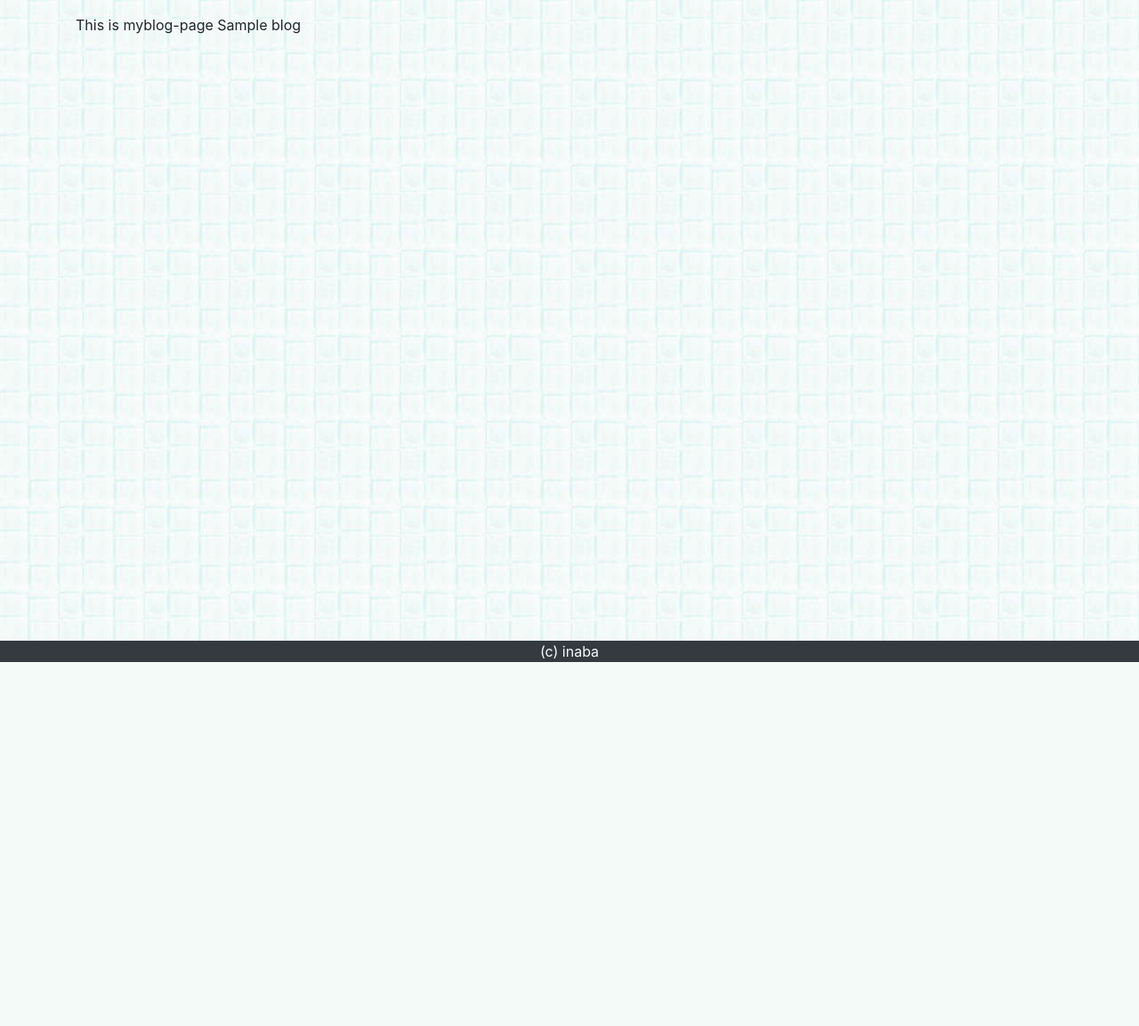
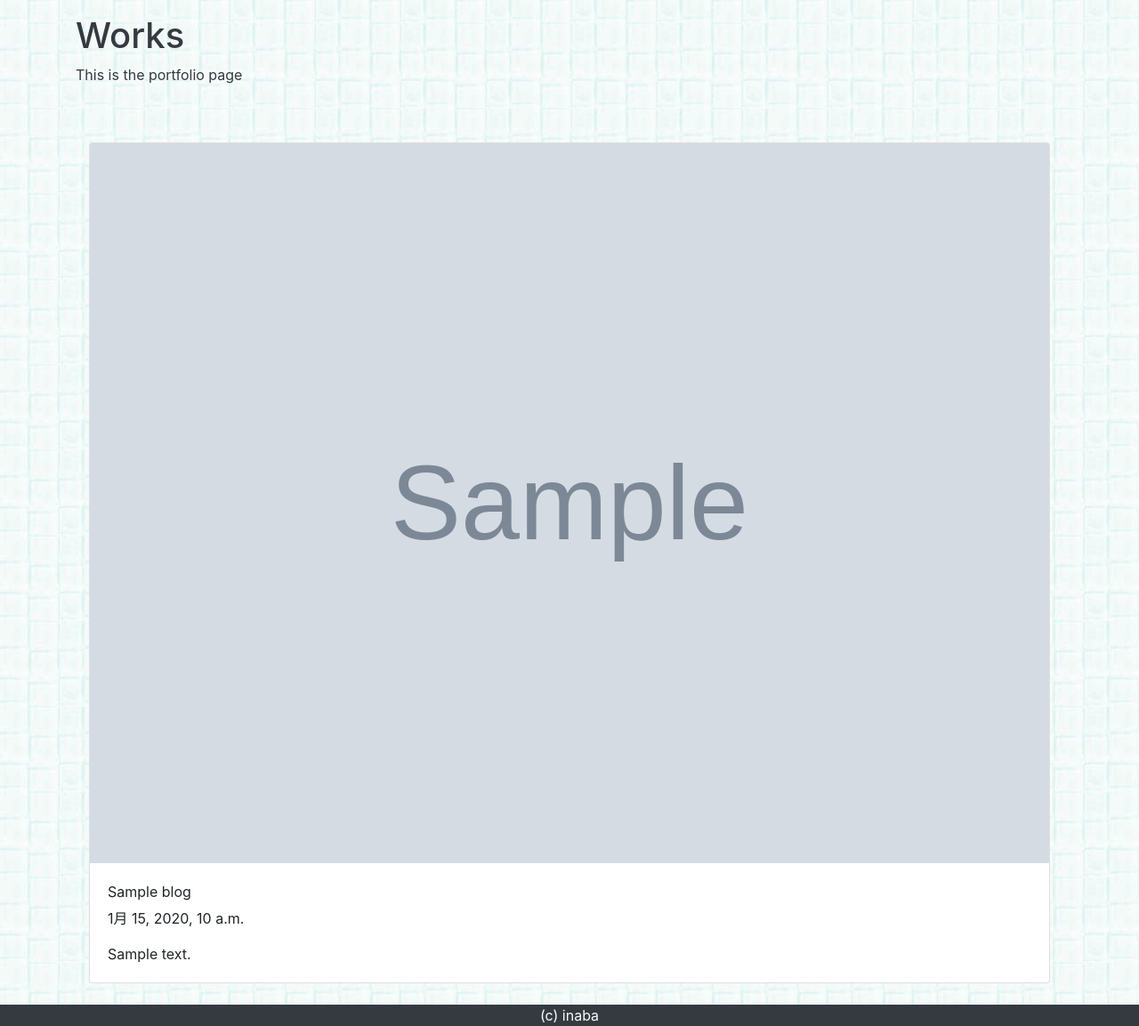
Before and after one commit to inainaba/mysite, a Django app: template mysite/homepage/templates/homepage/myblog.html in a window 1280 px wide. Shown: the part 56-1209 px from the top of the page at 89% size. Before the commit the page ends 800 px from the top, so only its background shows below. Run offline with Django 3.2, Linux system fonts and the light colour scheme; the template is opened without the code that fills it: most values are stand-ins (such as "Sample title", 1, 10 or a date in 2020); grey boxes marked "Sample" are stand-in pictures; data that the repository does not hold is empty; some libraries are stand-ins or nearby versions.

Commit message:
staticファイル更新

```diff
--- a/mysite/homepage/templates/homepage/base.html
+++ b/mysite/homepage/templates/homepage/base.html
@@ -15,7 +15,7 @@
 
   <style type="text/css">
     body {
-      background-image: url({% static 'homepage/b071.jpg' %});
+      background-image: url({% static 'homepage/picture/b071.jpg' %});
     }
     html {
       position: relative;
--- a/mysite/homepage/templates/homepage/myblog.html
+++ b/mysite/homepage/templates/homepage/myblog.html
@@ -1,10 +1,24 @@
 {% extends "homepage/base.html" %}
 
 {% block content %}
-This is myblog-page
-
-{% for b in blogs %}
-{{ b }}
+<h1 class="text-dark">Works</h1>
+<p class="text-dark">
+    This is the portfolio page
+</p>
+{% for blog in blogs%}
+    <div class="container">
+        <div class="row">
+            <div class="col-md-12">
+                <div class="card md-5 mt-5">
+                    <img class="card-img-top" src="{{ blog.picture.url }}">
+                    <div class="card-body">
+                        <div class="card-title">{{ blog }}</div>
+                        <div class="card-subtitle">{{ blog.date_birth }}</div>
+                        <div class="card-text mt-3">{{ blog.get_message_as_markdown }}</div>
+                    </div>
+                </div>
+            </div>
+        </div>
+    </div>
 {% endfor %}
-
 {% endblock %}
--- a/mysite/homepage/views.py
+++ b/mysite/homepage/views.py
@@ -18,6 +18,7 @@ class Myblog(generic.ListView):
     model = Blog
     context_object_name = "blogs"
 
+
     def get_queryset(self):
         return super().get_queryset().filter(is_public=True).order_by('-date_birth')
 
```
Also changed, not shown: mysite/homepage/static/homepage/picture/b050.jpg (renamed from mysite/homepage/static/homepage/b050.jpg), mysite/homepage/static/homepage/picture/b071.jpg (renamed from mysite/homepage/static/homepage/b071.jpg).
